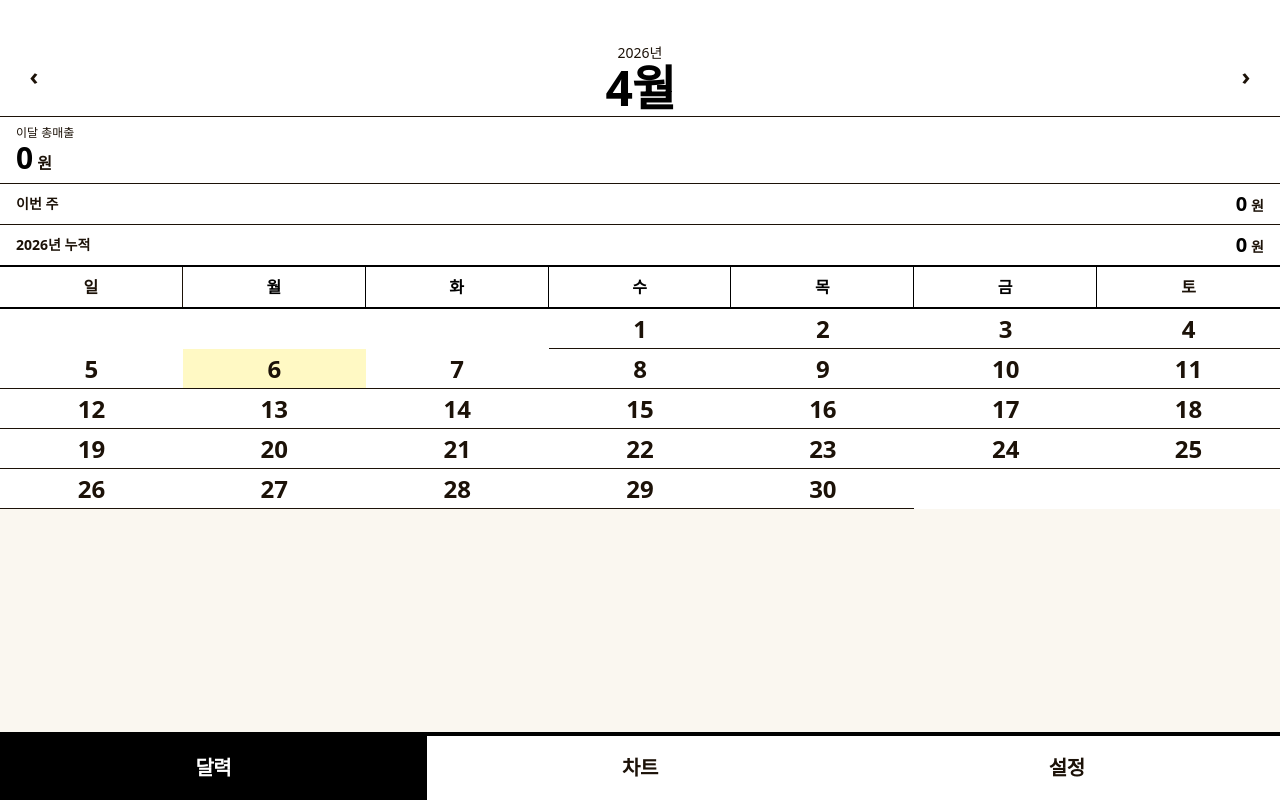
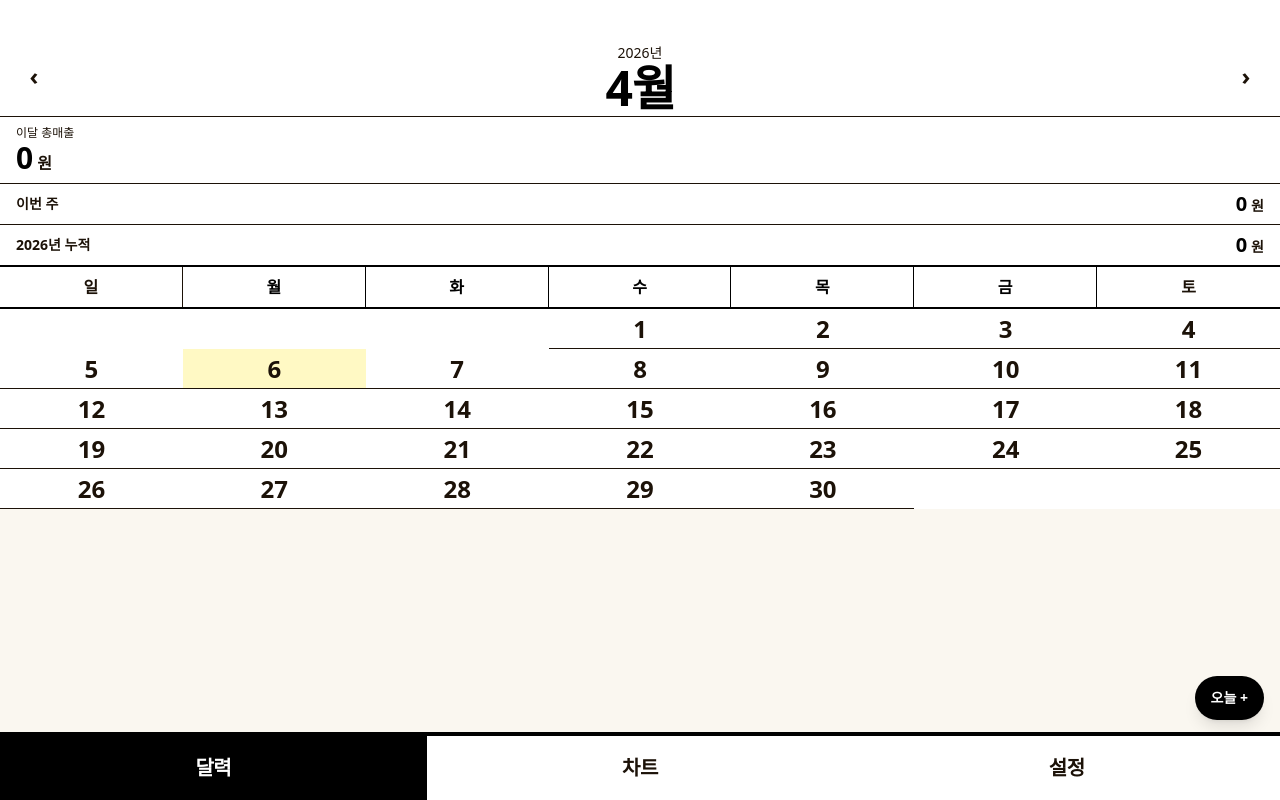
Before and after one commit to sangukO/daily-sales, a Next.js app: page /dashboard in a window 1280 px wide. Built offline with nearby package versions, Linux system fonts and the light colour scheme; no server answers; the database is empty.

Commit message:
feat: 오늘 빠른 입력 FAB 추가

```diff
--- a/src/components/calendar/SalesCalendar.tsx
+++ b/src/components/calendar/SalesCalendar.tsx
@@ -90,6 +90,15 @@ export default function SalesCalendar() {
 
   const { monthlyGoal, dailyGoal } = useGoalStore();
   const monthTotal = Object.values(salesMap).reduce((sum, s) => sum + s.amount, 0);
+
+  const today = new Date();
+  const isCurrentMonth =
+    month.getFullYear() === today.getFullYear() &&
+    month.getMonth() === today.getMonth();
+  const todaySale = salesMap[todayStr];
+  const fabLabel = todaySale
+    ? `✓ ${todaySale.amount >= 10000 ? `${Math.round(todaySale.amount / 10000)}만` : todaySale.amount.toLocaleString("ko-KR")}`
+    : "오늘 +";
   const salesDayCount = Object.keys(salesMap).length;
   const achievementRate = monthlyGoal > 0
     ? Math.min(Math.round((monthTotal / monthlyGoal) * 100), 999)
@@ -302,6 +311,19 @@ export default function SalesCalendar() {
         </div>
       </div>
 
+      {/* 오늘 빠른 입력 FAB */}
+      {isCurrentMonth && (
+        <button
+          className="fixed bottom-20 right-4 z-40 bg-black text-white rounded-full px-4 py-3 text-sm font-black shadow-lg active:opacity-70 transition-opacity"
+          onClick={() => {
+            setDialogDate(today);
+            setHighlightedDate(today);
+          }}
+        >
+          {fabLabel}
+        </button>
+      )}
+
       {/* 매출 입력 다이얼로그 */}
       {dialogDate && (
         <SalesDayDialog
```
